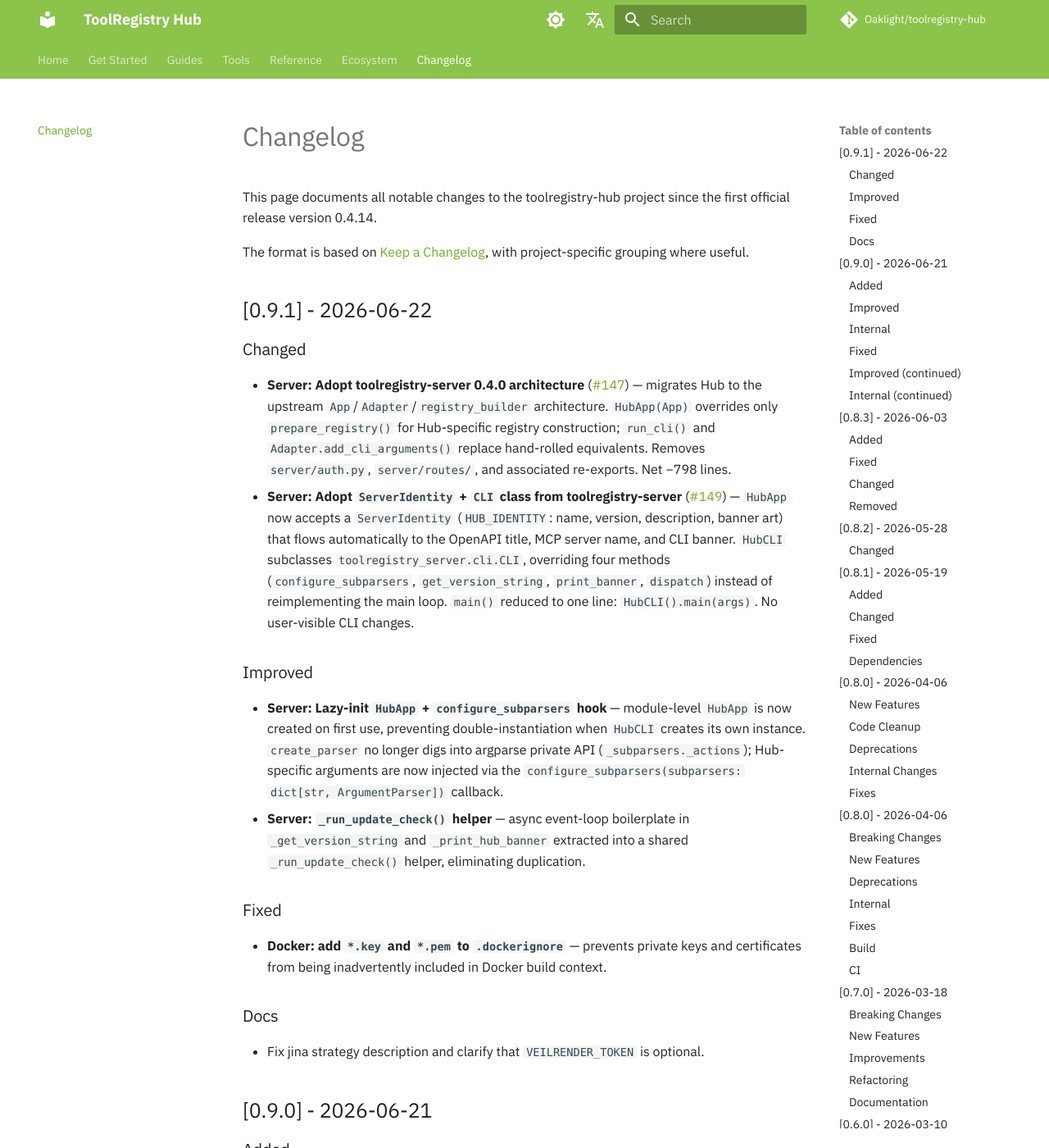
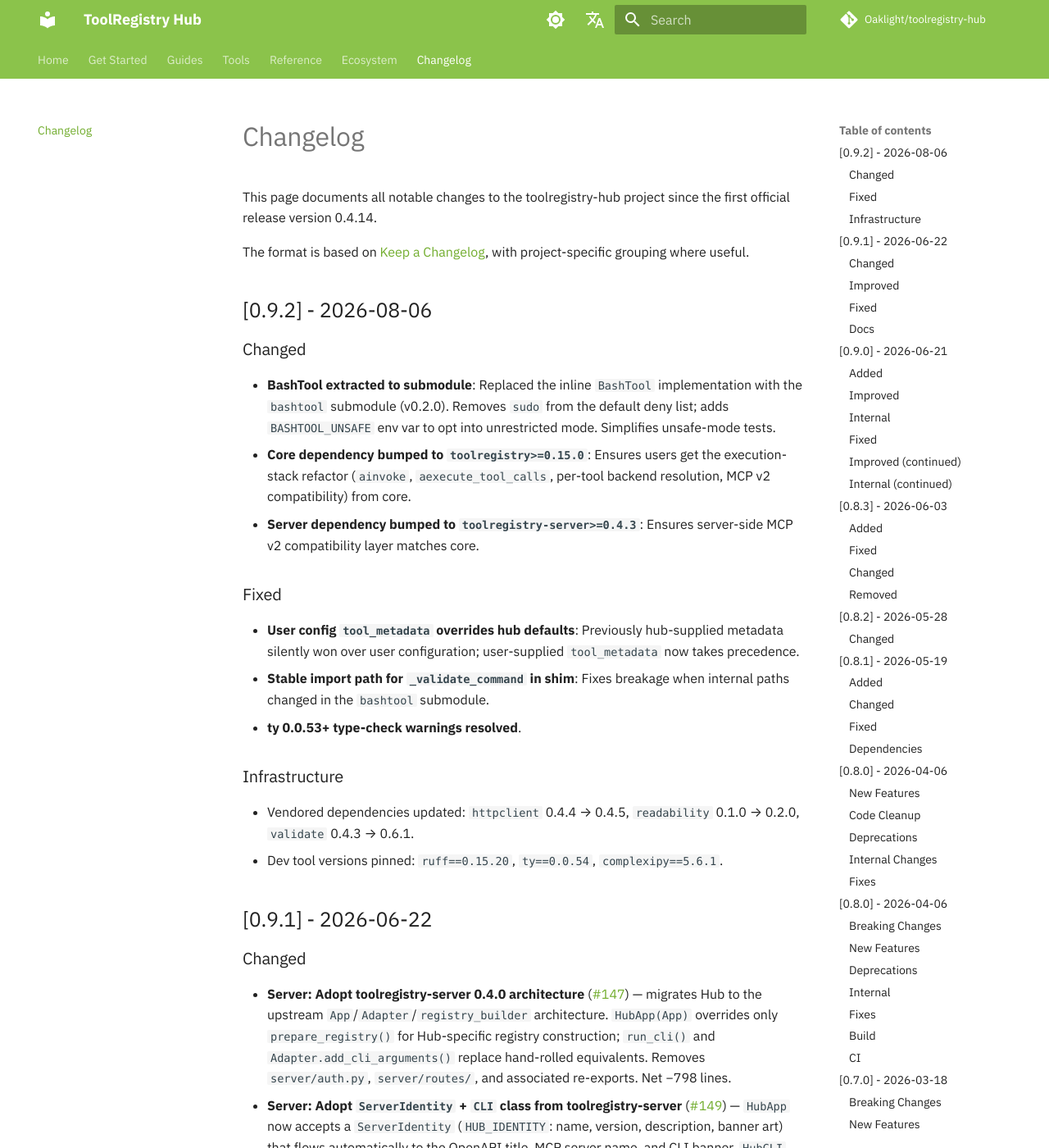
Before and after one commit to Oaklight/toolregistry-hub, an MkDocs documentation site: the page built from docs/changelog.md, in a window 1280 px wide and 1400 px high. Shown: the whole window at 82% size. Built offline with MkDocs 1.6.1 and Material for MkDocs 9.7.7, drawn with Linux system fonts in a browser that asks for light colours; some web fonts are replaced; comment, search, counter and statistics services are not loaded.

Commit message:
docs: add 0.9.2 changelog

```diff
--- a/docs/changelog.md
+++ b/docs/changelog.md
@@ -11,6 +11,25 @@ author: Oaklight
 This page documents all notable changes to the toolregistry-hub project since the first official release version 0.4.14.
 
 The format is based on [Keep a Changelog](https://keepachangelog.com/en/1.1.0/), with project-specific grouping where useful.
+
+## [0.9.2] - 2026-08-06
+
+### Changed
+
+- **BashTool extracted to submodule**: Replaced the inline `BashTool` implementation with the `bashtool` submodule (v0.2.0). Removes `sudo` from the default deny list; adds `BASHTOOL_UNSAFE` env var to opt into unrestricted mode. Simplifies unsafe-mode tests.
+- **Core dependency bumped to `toolregistry>=0.15.0`**: Ensures users get the execution-stack refactor (`ainvoke`, `aexecute_tool_calls`, per-tool backend resolution, MCP v2 compatibility) from core.
+- **Server dependency bumped to `toolregistry-server>=0.4.3`**: Ensures server-side MCP v2 compatibility layer matches core.
+
+### Fixed
+
+- **User config `tool_metadata` overrides hub defaults**: Previously hub-supplied metadata silently won over user configuration; user-supplied `tool_metadata` now takes precedence.
+- **Stable import path for `_validate_command` in shim**: Fixes breakage when internal paths changed in the `bashtool` submodule.
+- **ty 0.0.53+ type-check warnings resolved**.
+
+### Infrastructure
+
+- Vendored dependencies updated: `httpclient` 0.4.4 → 0.4.5, `readability` 0.1.0 → 0.2.0, `validate` 0.4.3 → 0.6.1.
+- Dev tool versions pinned: `ruff==0.15.20`, `ty==0.0.54`, `complexipy==5.6.1`.
 
 ## [0.9.1] - 2026-06-22
 
```
